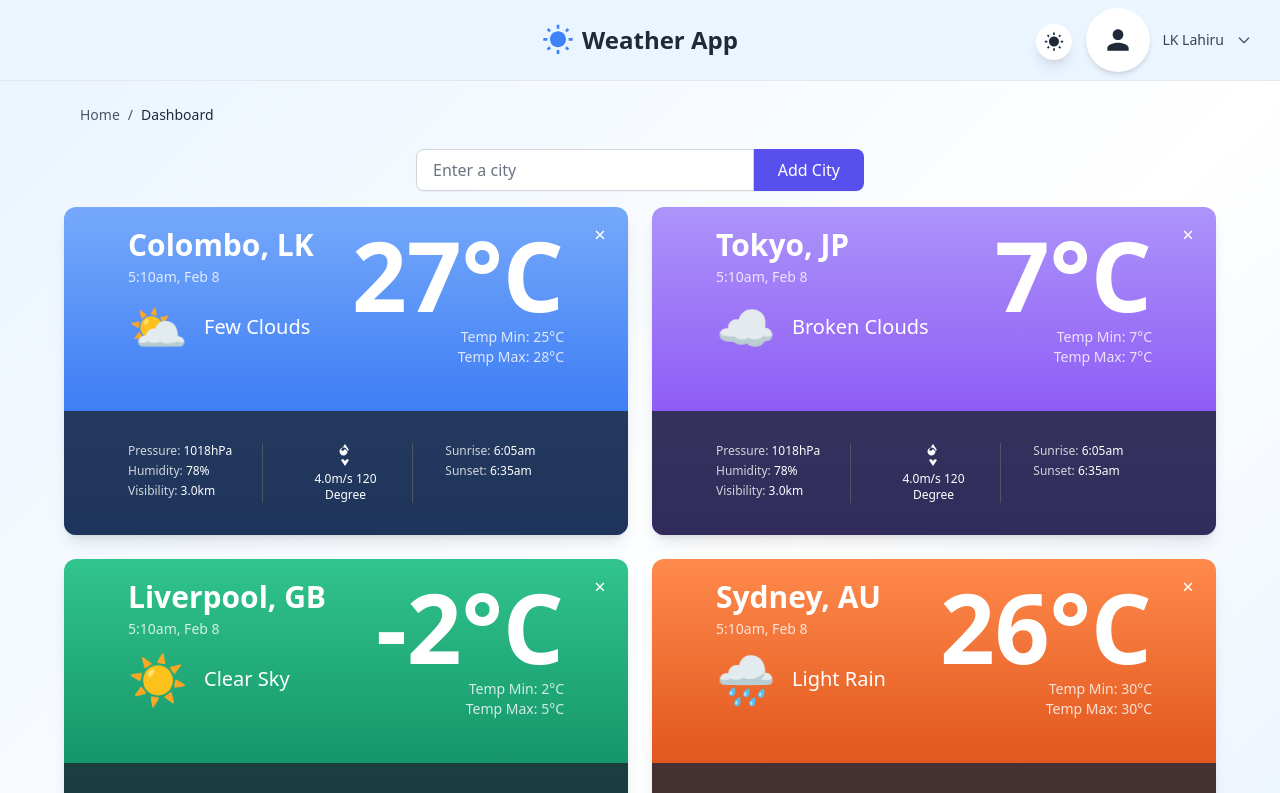
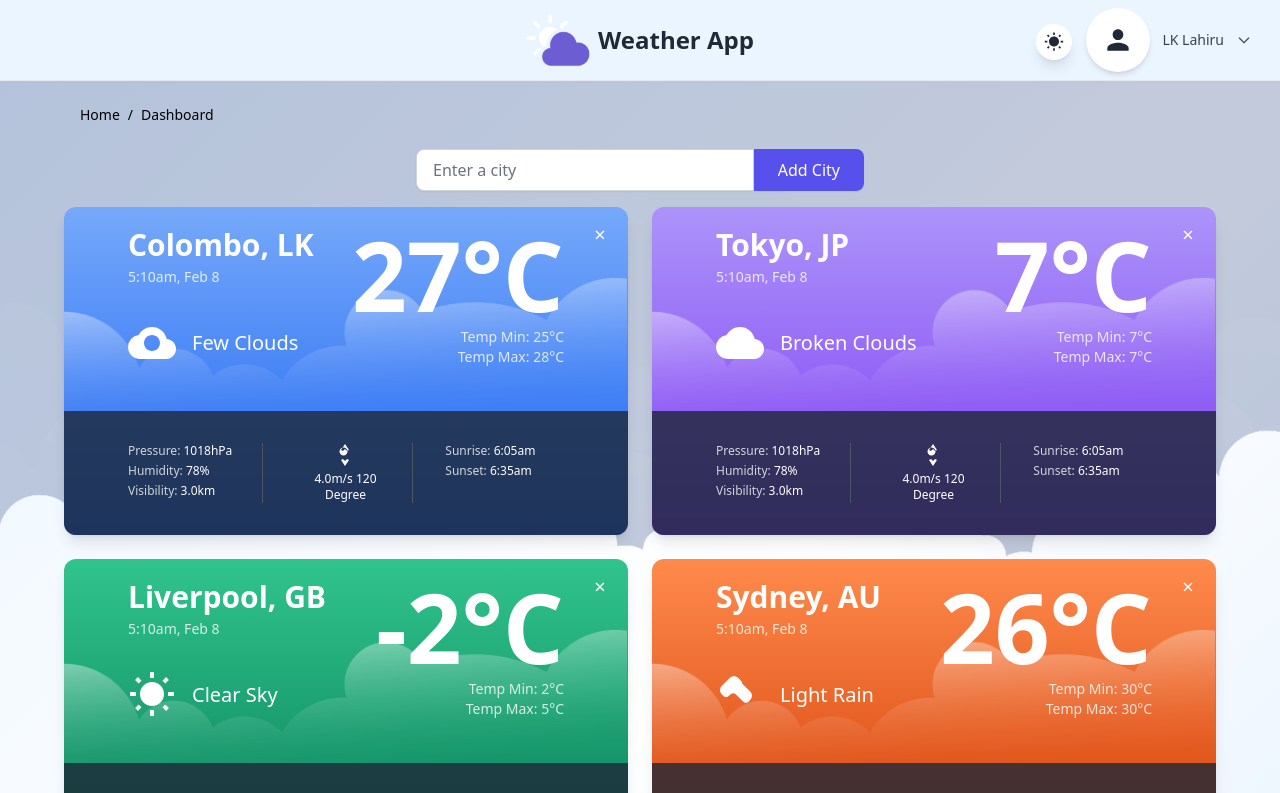
Before and after one commit to Lahiru-LK/fidenz-weather-app, a React (Vite) app in the folder frontend/: page /dashboard in a window 1280 px wide. Shown: the top 793 px of the page. Built offline with nearby package versions, Linux system fonts and the light colour scheme.

Commit message:
background image update

```diff
--- a/frontend/src/components/Background.jsx
+++ b/frontend/src/components/Background.jsx
@@ -3,13 +3,29 @@ import React from 'react';
 const Background = ({ dark, isLoaded, children }) => {
   return (
     <>
+      <div
+        className={`min-h-screen transition-all duration-500 p-6 relative ${
+          dark
+            ? 'bg-gradient-to-br from-gray-900 via-gray-800 to-gray-900'
+            : 'bg-gradient-to-br from-blue-50 via-white to-blue-100'
+        } ${isLoaded ? 'bg-morph-dashboard' : ''}`}
+      >
+        {/* Transparent background image overlay */}
+        <div
+          className="absolute inset-0 opacity-30"
+          style={{
+            backgroundImage: 'url(/src/assets/backcloud.png)',
+            backgroundSize: 'cover',
+            backgroundPosition: 'top center',
+            backgroundRepeat: 'no-repeat',
+            backgroundAttachment: 'fixed'
+          }}
+        />
 
-      <div className={`min-h-screen transition-all duration-500 p-6 ${
-        dark
-          ? 'bg-gradient-to-br from-gray-900 via-gray-800 to-gray-900'
-          : 'bg-gradient-to-br from-blue-50 via-white to-blue-100'
-      } ${isLoaded ? 'bg-morph-dashboard' : ''}`}>
-        {children}
+        {/* Content */}
+        <div className="relative z-10">
+          {children}
+        </div>
       </div>
     </>
   );
--- a/frontend/src/components/Breadcrumb.jsx
+++ b/frontend/src/components/Breadcrumb.jsx
@@ -3,16 +3,16 @@ import React from 'react';
 const Breadcrumb = ({ dark }) => {
   return (
     <div className={`transition-colors duration-300 ${
-      dark ? 'text-gray-300' : 'text-gray-600'
+      dark ? 'text-gray-300' : 'text-black'
     }`}>
       <div className="max-w-6xl mx-auto px-4">
         <div className="flex items-center text-sm mb-6">
           <span className={`hover:underline cursor-pointer ${
-            dark ? 'hover:text-white' : 'hover:text-blue-600'
+            dark ? 'hover:text-white' : 'hover:text-black'
           }`}>Home</span>
           <span className="mx-2">/</span>
           <span className={`font-medium ${
-            dark ? 'text-white' : 'text-gray-800'
+            dark ? 'text-white' : 'text-black'
           }`}>Dashboard</span>
         </div>
       </div>
--- a/frontend/src/components/Header.jsx
+++ b/frontend/src/components/Header.jsx
@@ -10,15 +10,17 @@ const Header = ({ dark, setDark }) => {
   };
 
   return (
-    <div className={`text-center relative py-6 px-6 border-b transition-colors duration-300 sticky top-0 z-50 ${
+    <div className={`text-center relative py-2 px-6 border-b transition-colors duration-300 sticky top-0 z-50 ${
       dark
         ? 'bg-gray-900 border-gray-700'
         : 'bg-blue-50 border-gray-200'
     }`}>
       <div className="flex items-center justify-center">
-        <svg className="w-8 h-8 mr-2 text-blue-500" fill="currentColor" viewBox="0 0 24 24">
-          <path d="M6.76 4.84l-1.8-1.79-1.41 1.41 1.79 1.79 1.42-1.41zM4 10.5H1v2h3v-2zm9-9.95h-2V3.5h2V.55zm7.45 3.91l-1.41-1.41-1.79 1.79 1.41 1.41 1.79-1.79zm-3.21 13.7l1.79 1.8 1.41-1.41-1.8-1.79-1.4 1.4zM20 10.5v2h3v-2h-3zm-8-5c-3.31 0-6 2.69-6 6s2.69 6 6 6 6-2.69 6-6-2.69-6-6-6zm-1 16.95h2V19.5h-2v2.95zm-7.45-3.91l1.41 1.41 1.79-1.8-1.41-1.41-1.79 1.8z"/>
-        </svg>
+        <img
+          src="/src/assets/mainlogo.png"
+          alt="Weather App Logo"
+          className="w-16 h-16 mr-2"
+        />
         <h1 className={`text-2xl font-semibold transition-colors duration-300 ${
           dark ? 'text-white' : 'text-gray-800'
         }`}>Weather App</h1>
--- a/frontend/src/components/WeatherCard.jsx
+++ b/frontend/src/components/WeatherCard.jsx
@@ -1,20 +1,40 @@
 import React from "react";
 
 const WeatherCard = ({ weather, onRemove, dark }) => {
+  const handleCardClick = () => {
+    console.log('Card clicked:', weather?.city);
+    // Add your card click logic here
+  };
+
   return (
-    <div className={`relative w-full max-w-sm md:max-w-2xl mx-auto rounded-xl overflow-hidden shadow-lg bg-gradient-to-b ${weather?.gradient || 'from-blue-400 to-blue-600'} text-white font-sans transition-all duration-300 ${dark ? 'shadow-gray-800/50' : 'shadow-lg'}`}>
+    <div
+      onClick={handleCardClick}
+      className={`relative w-full max-w-sm md:max-w-2xl mx-auto rounded-xl overflow-hidden shadow-lg bg-gradient-to-b ${weather?.gradient || 'from-blue-400 to-blue-600'} text-white font-sans transition-all duration-300 cursor-pointer hover:scale-105 hover:shadow-2xl ${dark ? 'shadow-gray-800/50' : 'shadow-lg'}`}
+    >
       {/* Close Button */}
       <button
-        onClick={() => onRemove && onRemove(weather?.id)}
+        onClick={(e) => {
+          e.stopPropagation();
+          onRemove && onRemove(weather?.id);
+        }}
         className="absolute top-2 right-2 md:top-3 md:right-3 w-6 h-6 md:w-8 md:h-8 hover:bg-white/20 text-white rounded-full flex items-center justify-center text-sm md:text-xl transition-all duration-200 z-10"
       >
         ×
       </button>
 
       {/* Main Weather Section */}
-      <div className="px-3 py-4 md:px-16 md:py-5">
+      <div
+        className="px-3 py-4 md:px-16 md:py-5 relative"
+        style={{
+          backgroundImage: 'url(/src/assets/cardcloud.png)',
+          backgroundSize: 'cover',
+          backgroundPosition: 'center',
+          backgroundRepeat: 'no-repeat',
+          backgroundBlendMode: 'overlay'
+        }}
+      >
         {/* Mobile Layout - Centered */}
-        <div className="block md:hidden text-center">
+        <div className="block md:hidden text-center relative z-10">
           <h2 className="text-xl font-bold mb-1">
             {weather?.city}
           </h2>
@@ -42,7 +62,7 @@ const WeatherCard = ({ weather, onRemove, dark }) => {
         </div>
 
         {/* Desktop Layout */}
-        <div className="hidden md:flex md:justify-between md:items-start mb-6">
+        <div className="hidden md:flex md:justify-between md:items-start mb-6 relative z-10">
           {/* Left side - City Name, Date, Icon and Condition */}
           <div className="text-left mb-4 md:mb-0">
             <h2 className="text-2xl md:text-3xl font-bold">
@@ -52,7 +72,7 @@ const WeatherCard = ({ weather, onRemove, dark }) => {
               {weather?.date}
             </p>
             {/* Weather Icon and Condition */}
-            <div className="flex items-center">
+            <div className="flex items-center pt-4">
               <span className="text-3xl md:text-5xl mr-3 md:mr-4">
                 {weather?.icon}
               </span>
--- a/frontend/src/pages/Dashboard.jsx
+++ b/frontend/src/pages/Dashboard.jsx
@@ -18,7 +18,7 @@ const Dashboard = () => {
       date: '5:10am, Feb 8',
       temp: '27°C',
       condition: 'Few Clouds',
-      icon: '⛅',
+      icon: <svg className="w-12 h-12" fill="currentColor" viewBox="0 0 24 24"><path d="M19.35 10.04A7.49 7.49 0 0 0 12 4C9.11 4 6.6 5.64 5.35 8.04A5.994 5.994 0 0 0 0 14c0 3.31 2.69 6 6 6h13c2.76 0 5-2.24 5-5 0-2.64-2.05-4.78-4.65-4.96zM12 8c2.21 0 4 1.79 4 4 0 2.21-1.79 4-4 4s-4-1.79-4-4c0-2.21 1.79-4 4-4z"/></svg>,
       tempMin: '25°C',
       tempMax: '28°C',
       gradient: 'from-blue-400 to-blue-600',
@@ -35,7 +35,7 @@ const Dashboard = () => {
       date: '5:10am, Feb 8',
       temp: '7°C',
       condition: 'Broken Clouds',
-      icon: '☁️',
+      icon: <svg className="w-12 h-12" fill="currentColor" viewBox="0 0 24 24"><path d="M19.35 10.04A7.49 7.49 0 0 0 12 4C9.11 4 6.6 5.64 5.35 8.04A5.994 5.994 0 0 0 0 14c0 3.31 2.69 6 6 6h13c2.76 0 5-2.24 5-5 0-2.64-2.05-4.78-4.65-4.96z"/></svg>,
       tempMin: '7°C',
       tempMax: '7°C',
       gradient: 'from-purple-400 to-purple-600',
@@ -52,7 +52,7 @@ const Dashboard = () => {
       date: '5:10am, Feb 8',
       temp: '-2°C',
       condition: 'Clear Sky',
-      icon: '☀️',
+      icon: <svg className="w-12 h-12" fill="currentColor" viewBox="0 0 24 24"><path d="M6.76 4.84l-1.8-1.79-1.41 1.41 1.79 1.79 1.42-1.41zM4 10.5H1v2h3v-2zm9-9.95h-2V3.5h2V.55zm7.45 3.91l-1.41-1.41-1.79 1.79 1.41 1.41 1.79-1.79zm-3.21 13.7l1.79 1.8 1.41-1.41-1.8-1.79-1.4 1.4zM20 10.5v2h3v-2h-3zm-8-5c-3.31 0-6 2.69-6 6s2.69 6 6 6 6-2.69 6-6-2.69-6-6-6zm-1 16.95h2V19.5h-2v2.95zm-7.45-3.91l1.41 1.41 1.79-1.8-1.41-1.41-1.79 1.8z"/></svg>,
       tempMin: '2°C',
       tempMax: '5°C',
       gradient: 'from-green-400 to-green-600',
@@ -69,7 +69,7 @@ const Dashboard = () => {
       date: '5:10am, Feb 8',
       temp: '26°C',
       condition: 'Light Rain',
-      icon: '🌧️',
+      icon: <svg className="w-12 h-12" fill="currentColor" viewBox="0 0 24 24"><path d="M12.73 5.08L11.15 3.5c-.58-.58-1.34-.92-2.15-.92s-1.57.34-2.15.92L2.93 7.42c-1.18 1.18-1.18 3.1 0 4.28l.71.71c.78.78 2.05.78 2.83 0l.71-.71c.39-.39.9-.59 1.41-.59s1.02.2 1.41.59l3.54 3.54c.78.78 2.05.78 2.83 0l.71-.71c1.18-1.18 1.18-3.1 0-4.28l-3.92-3.92z"/></svg>,
       tempMin: '30°C',
       tempMax: '30°C',
       gradient: 'from-orange-400 to-orange-600',
@@ -86,7 +86,7 @@ const Dashboard = () => {
       date: '5:10am, Feb 8',
       temp: '13°C',
       condition: 'Mist',
-      icon: '🌫️',
+      icon: <svg className="w-12 h-12" fill="currentColor" viewBox="0 0 24 24"><path d="M3 15h18v-2H3v2zm0 4h18v-2H3v2zm0-8h18V9H3v2zm0-6v2h18V5H3z"/></svg>,
       tempMin: '10°C',
       tempMax: '15°C',
       gradient: 'from-red-400 to-red-600',
@@ -97,13 +97,13 @@ const Dashboard = () => {
       sunrise: '6:05am',
       sunset: '6:35am'
     },
-        {
+    {
       id: 6,
       city: 'Boston, US',
       date: '5:10am, Feb 8',
       temp: '13°C',
       condition: 'Mist',
-      icon: '🌫️',
+      icon: <svg className="w-12 h-12" fill="currentColor" viewBox="0 0 24 24"><path d="M3 15h18v-2H3v2zm0 4h18v-2H3v2zm0-8h18V9H3v2zm0-6v2h18V5H3z"/></svg>,
       tempMin: '10°C',
       tempMax: '15°C',
       gradient: 'from-red-400 to-red-600',
@@ -120,7 +120,7 @@ const Dashboard = () => {
       date: '5:10am, Feb 8',
       temp: '13°C',
       condition: 'Mist',
-      icon: '🌫️',
+      icon: <svg className="w-12 h-12" fill="currentColor" viewBox="0 0 24 24"><path d="M3 15h18v-2H3v2zm0 4h18v-2H3v2zm0-8h18V9H3v2zm0-6v2h18V5H3z"/></svg>,
       tempMin: '10°C',
       tempMax: '15°C',
       gradient: 'from-red-400 to-red-600',
```
Also changed, not shown: frontend/src/assets/backcloud.png (added), frontend/src/assets/mainlogo.png (added).
